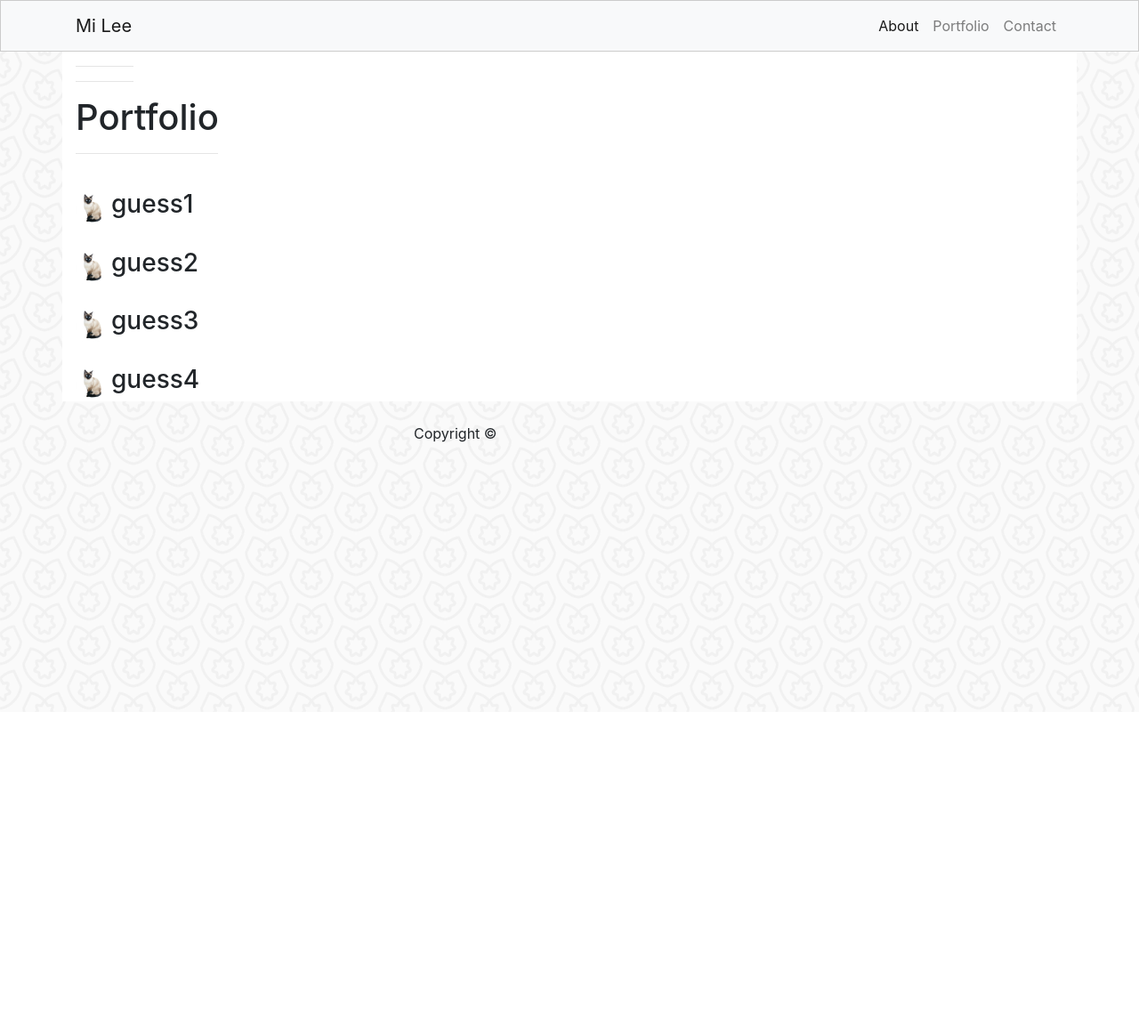
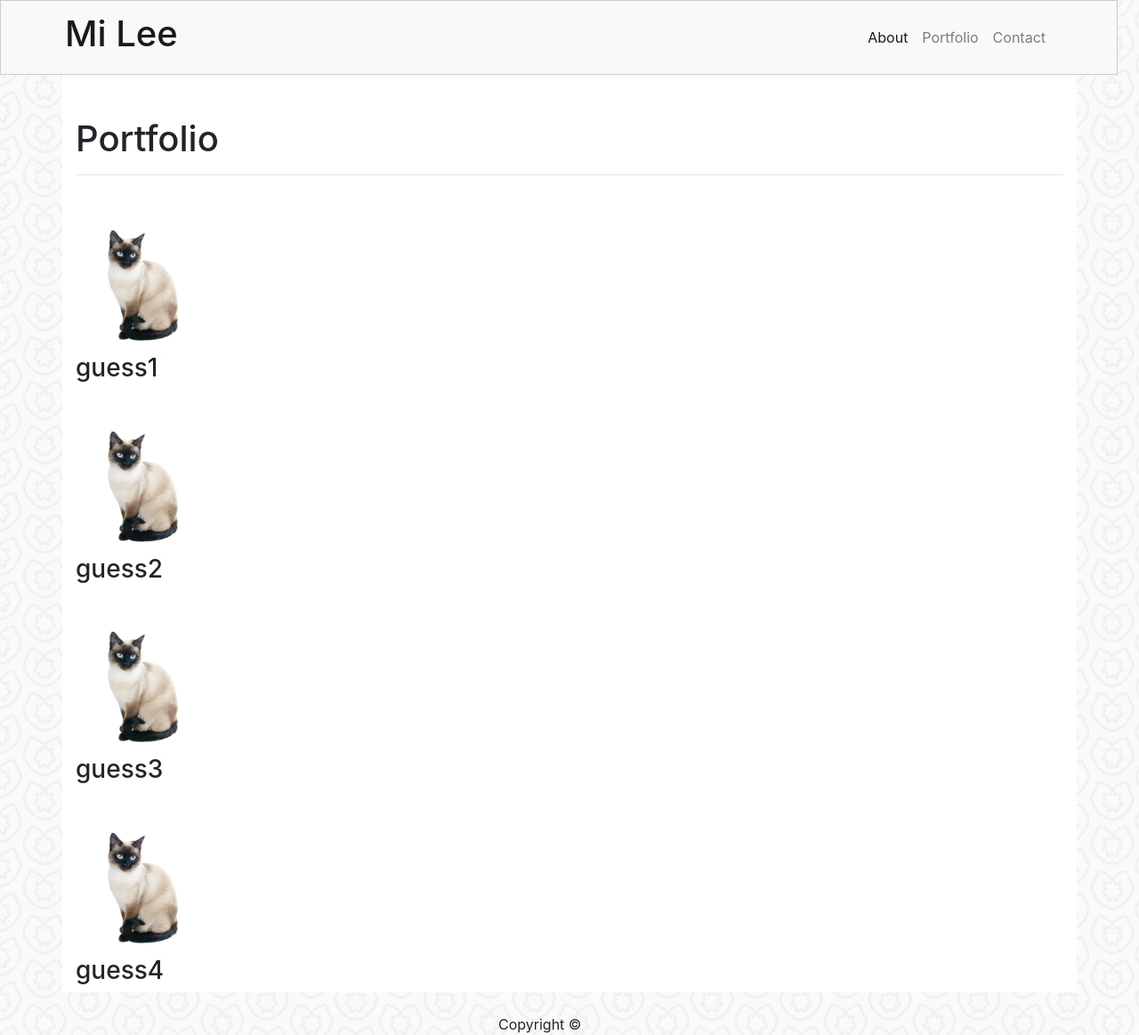
Before and after one commit to milee8989/Bootstrap-portfolio, a plain HTML site: page portfolio.html in a window 1280 px wide. Shown: the whole page at 89% size. Before the commit the page ends 800 px from the top, so only its background shows below. Drawn offline with nearby package versions, Linux system fonts and the light colour scheme.

Commit message:
anothercorrection

```diff
--- a/portfolio.html
+++ b/portfolio.html
@@ -14,9 +14,10 @@
 
 <body>
 
-    <nav class="navbar navbar-expand-lg navbar-light bg-light">
-        <div class="container">
-            <a class="navbar-brand" href="#">Mi Lee</a>
+    <nav class="navbar navbar-expand-lg navbar-light bg-light mr-4">
+
+        <div class="container ">
+            <a class="navbar-brand" href="#"><h1>Mi Lee</h1> </a>
             <button class="navbar-toggler" type="button" data-toggle="collapse" data-target="#navbarNav"
                 aria-controls="navbarNav" aria-expanded="false" aria-label="Toggle navigation">
                 <span class="navbar-toggler-icon"></span>
@@ -42,38 +43,40 @@
         <div class="row">
 
             <div class="col-lg-1">
-                <hr>
-                <hr>
+                <br>
+                <br>
             </div>
         </div>
 
         <div class="row">
-            <div class="col-sm-2">
+            <div class="col-sm-12">
                 <h1>Portfolio</h1>
                 <hr>
+            </div>
 
-            </div>
         </div>
         <div class="row">
             <div class="col-sm-2">
                 <br>
-                <img src="img/siamese.jpg" class="rounded float-left img-fluid w-25" alt="guess">
+                <img src="img/siamese.jpg" class="rounded float-left  img-fluid w-35" alt="guess">
                 <h3>guess1</h3>
+            </div>
+
+        </div>
+
+        <div class="row">
+            <div class="col-sm-2">
+                <br>
+                <img src="img/siamese.jpg" class="rounded float-left img-fluid w-35" alt="guess">
+                <h3>guess2</h3>
+
             </div>
         </div>
 
         <div class="row">
             <div class="col-sm-2">
                 <br>
-                <img src="img/siamese.jpg" class="rounded float-left img-fluid w-25" alt="guess">
-                <h3>guess2</h3>
-            </div>
-        </div>
-
-        <div class="row">
-            <div class="col-sm-2">
-                <br>
-                <img src="img/siamese.jpg" class="rounded float-left img-thumbnaile img-fluid w-25" alt="guess">
+                <img src="img/siamese.jpg" class="rounded float-left img-thumbnaile img-fluid w-35" alt="guess">
                 <h3>guess3</h3>
             </div>
         </div>
@@ -81,7 +84,7 @@
         <div class="row">
             <div class="col-sm-2">
                 <br>
-                <img src="img/siamese.jpg" class="rounded float-left img-thumbnaile img-fluid w-25" alt="guess">
+                <img src="img/siamese.jpg" class="rounded float-left img-thumbnaile img-fluid w-35" alt="guess">
                 <h3>guess4</h3>
             </div>
         </div>
@@ -101,15 +104,16 @@
             <br>
             <div class="row">
 
+                <div class="col-sm-4"></div>
+
+                <div class="col-sm-1"></div>
+                <div class="col-sm-2">
+                        Copyright &copy;
+                </div>
+                <div class="col-sm-1">  </div>
                 <div class="col-sm-4">
 
                 </div>
-                <div class="col-sm-4">
-                        Copyright &copy;
-                    </div>
-                    <div class="col-sm-4">
-
-                        </div>
             </div>
 
 
--- a/style.css
+++ b/style.css
@@ -17,3 +17,9 @@ body{
 nav{
     border: 1px solid #cccccc;
 }
+
+a {
+    color: black;
+    text-decoration: none;
+    background-color: transparent;
+}
```
Also changed, not shown: contact.html (+24 -5 lines), index.html (+24 -4 lines).
